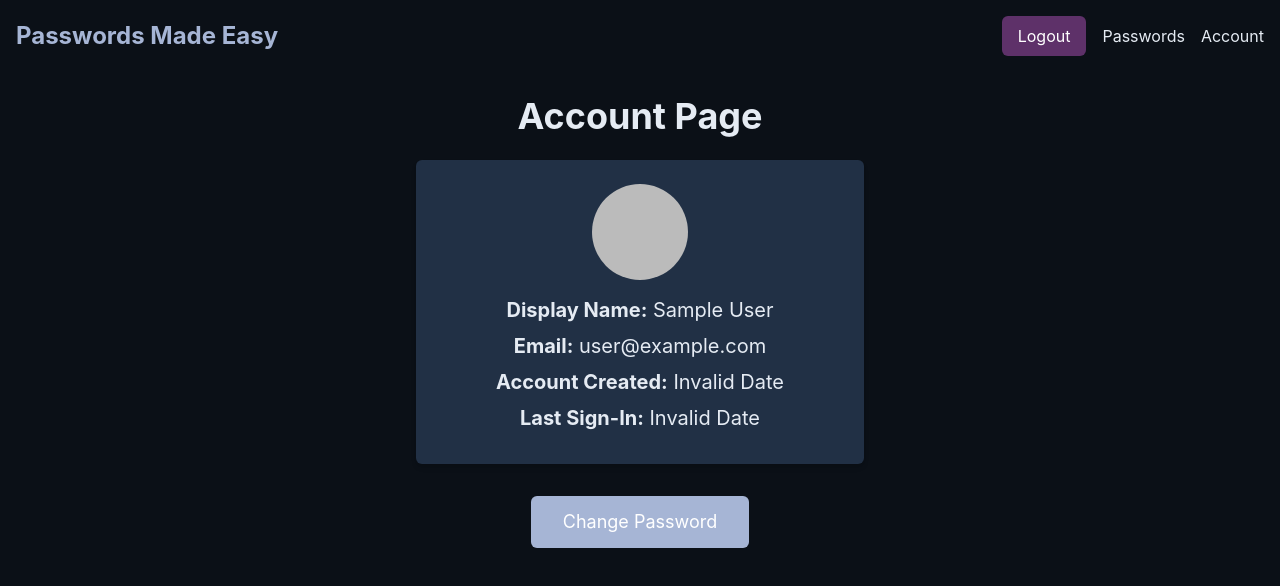
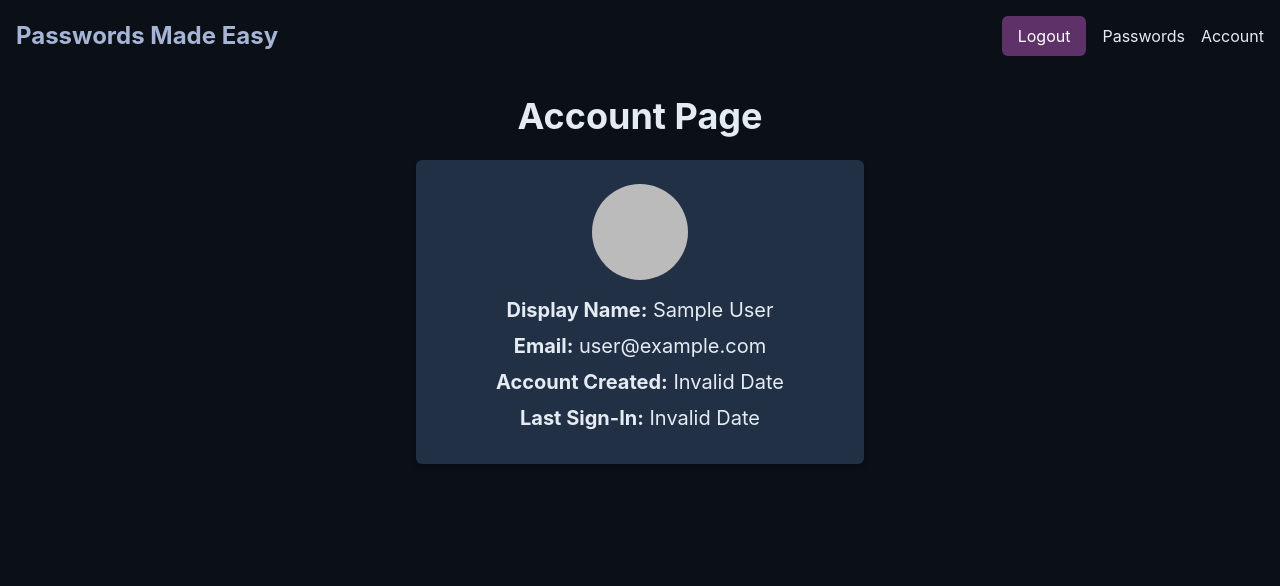
Before and after one commit to oliverEddy/PME, a React (Create React App) app in the folder password-manager/: page /account in a window 1280 px wide. Shown: the top 586 px of the page. Built offline with nearby package versions, Linux system fonts and the light colour scheme; no server answers; sample sign-in values are in the browser's storage.

Commit message:
Remove Change password button from account page, as using google sign in

```diff
--- a/password-manager/src/pages/Account.js
+++ b/password-manager/src/pages/Account.js
@@ -33,14 +33,6 @@ const Account = () => {
     <div className="min-h-screen flex flex-col items-center bg-background text-text p-6">
       <h2 className="text-4xl font-bold mb-6">Account Page</h2>
       <UserProfile user={user} />
-      <div className="mt-8 space-y-6">
-        <button
-          className="py-3 px-8 bg-primary text-white rounded-md text-lg hover:bg-primary-dark"
-          onClick={handleChangePassword}
-        >
-          Change Password
-        </button>
-      </div>
     </div>
   );
 };
```
